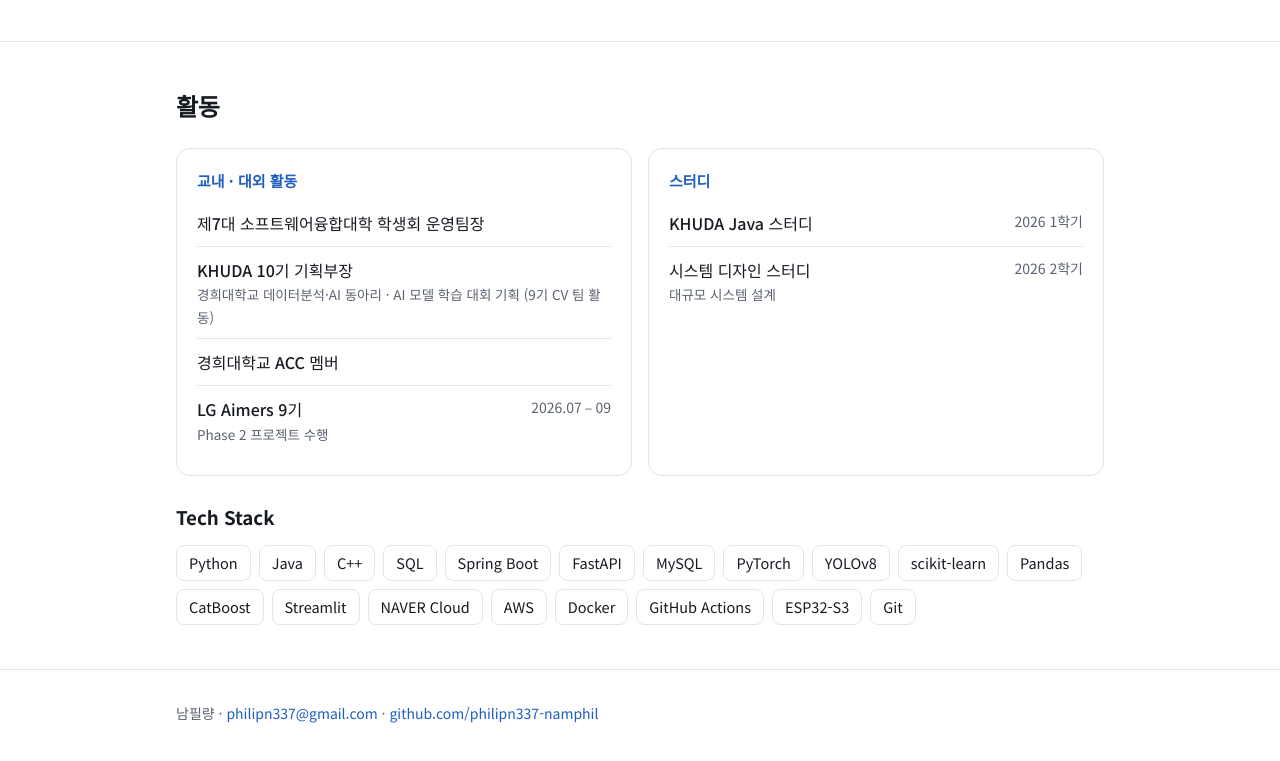
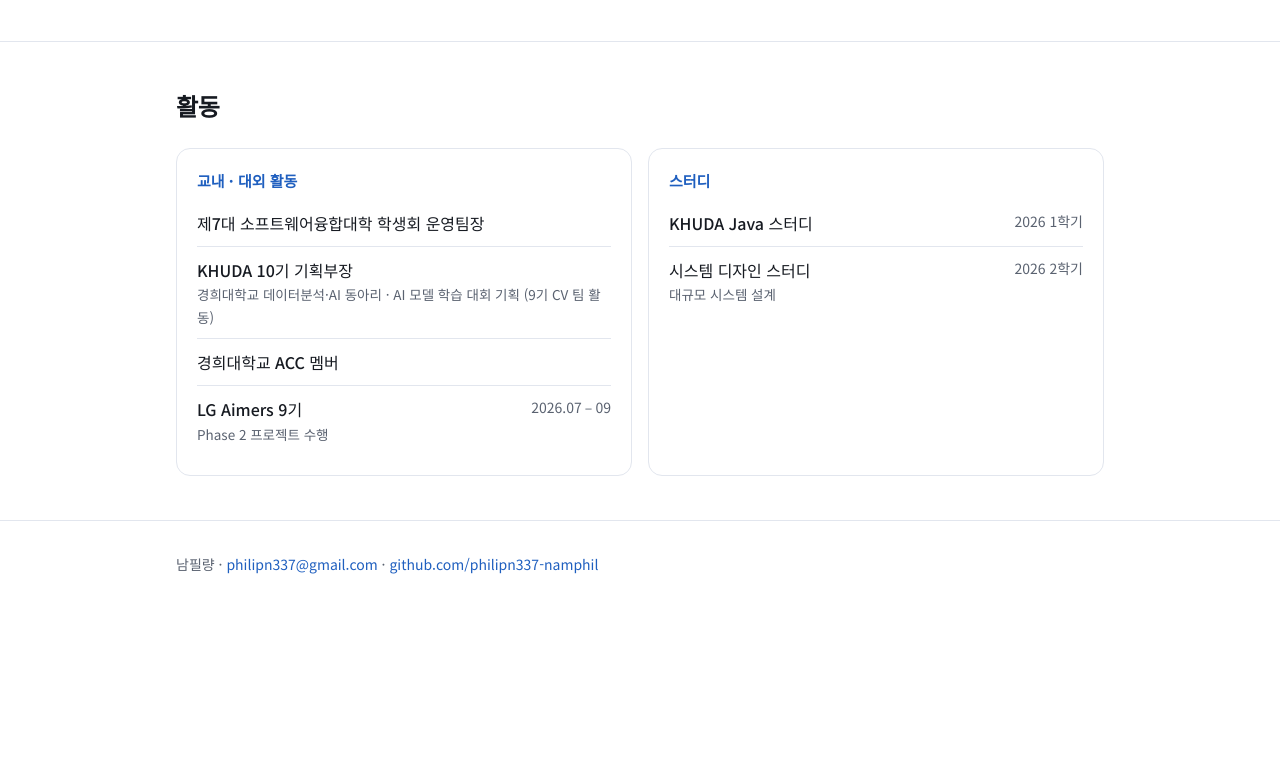
Before and after one commit to philipn337-namphil/philipn337-namphil.github.io, a plain HTML site: page index.html in a window 1280 px wide. Shown: the part 2845-3606 px from the top of the page. After the commit the page ends 3469 px from the top, so only its background shows below. Drawn offline with Linux system fonts and the light colour scheme.

Commit message:
docs: remove tech stack section
Co-Authored-By: Claude Opus 5.5 <noreply@anthropic.com>

```diff
--- a/index.html
+++ b/index.html
@@ -284,10 +284,6 @@
           <li><div class="what">시스템 디자인 스터디<small>대규모 시스템 설계</small></div><div class="when">2026 2학기</div></li>        </ul>
       </div>
     </div>
-    <h3 class="label" style="margin:26px 0 12px">Tech Stack</h3>
-    <div class="stack">
-      <span>Python</span><span>Java</span><span>C++</span><span>SQL</span><span>Spring Boot</span><span>FastAPI</span><span>MySQL</span><span>PyTorch</span><span>YOLOv8</span><span>scikit-learn</span><span>Pandas</span><span>CatBoost</span><span>Streamlit</span><span>NAVER Cloud</span><span>AWS</span><span>Docker</span><span>GitHub Actions</span><span>ESP32-S3</span><span>Git</span>
-    </div>
   </div>
 </section>
 
```
